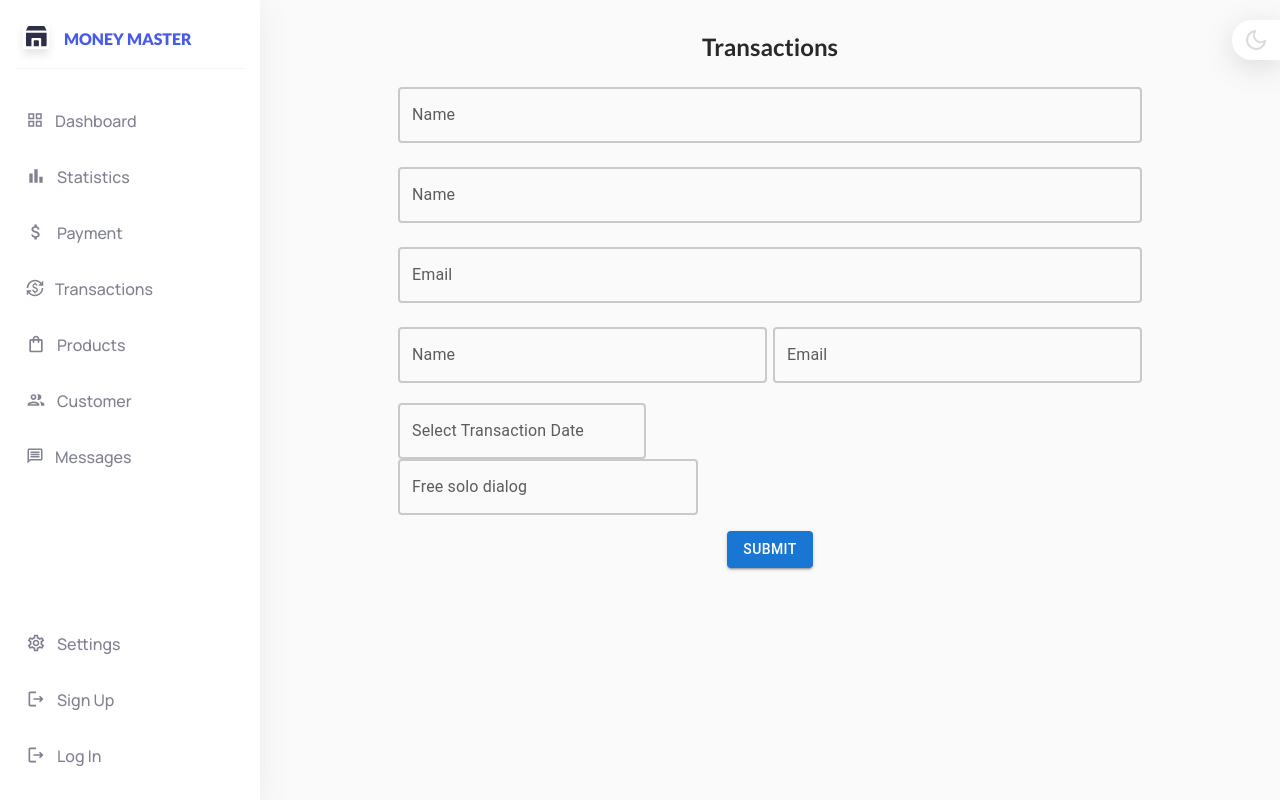
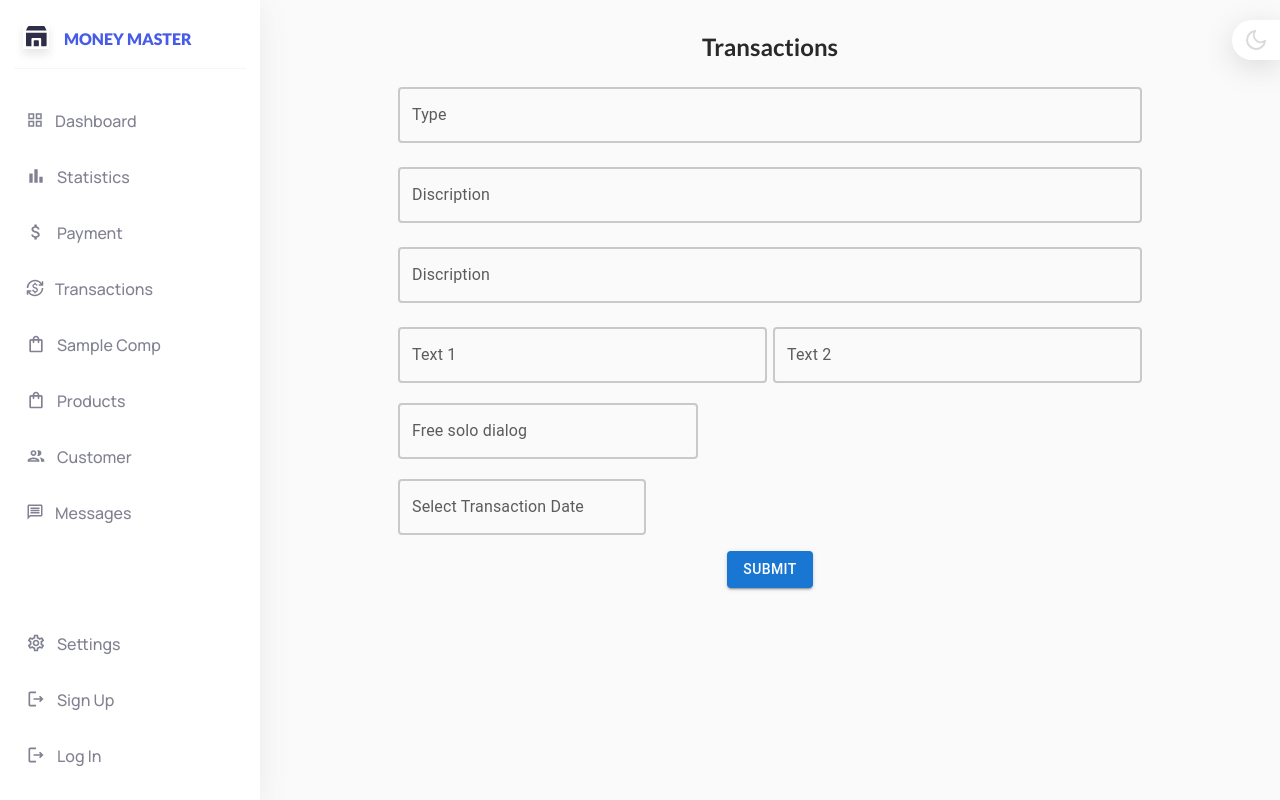
Before and after one commit to dinethdf/Money-Master_Web_wizard_UI, a React (Vite) app: page /transaction in a window 1280 px wide. Built offline with nearby package versions, Linux system fonts and the light colour scheme.

Commit message:
update auto fill section

```diff
--- a/package.json
+++ b/package.json
@@ -14,6 +14,7 @@
     "@emotion/styled": "^11.13.0",
     "@mui/material": "^6.1.1",
     "@mui/x-charts": "^7.17.0",
+    "@mui/x-data-grid": "^7.18.0",
     "@mui/x-date-pickers": "^7.18.0",
     "date-fns": "^3.1.0",
     "dayjs": "^1.11.13",
--- a/src/App.jsx
+++ b/src/App.jsx
@@ -6,7 +6,7 @@ import { BrowserRouter as Router, Routes, Route } from "react-router-dom";
 import MoonIcon from "./assets/icons/moon.svg";
 import SunIcon from "./assets/icons/sun.svg";
 import BaseLayout from "./layout/BaseLayout";
-import { Dashboard, PageNotFound, Statistics, Transaction } from "./screens";
+import { Dashboard, PageNotFound, Statistics, Transaction,SampleComp } from "./screens";
 import Login from "./components/login/LogIn"
 import SignUp from "./components/signUp/SignUp"
 
@@ -35,6 +35,7 @@ function App() {
             <Route path="/" element={<Dashboard />} />
             <Route path="/statistics" element={<Statistics />} />
             <Route path="/transaction" element={<Transaction />} />
+            <Route path="/samplecomp" element={<SampleComp />} />
             <Route path="*" element={<PageNotFound />} />
           </Route>
         </Routes>
--- a/src/components/sidebar/Sidebar.jsx
+++ b/src/components/sidebar/Sidebar.jsx
@@ -92,6 +92,14 @@ const Sidebar = () => {
               </Link>
             </li>
             <li className="menu-item">
+              <Link to="/samplecomp" className="menu-link">
+                <span className="menu-link-icon">
+                  <MdOutlineShoppingBag size={20} />
+                </span>
+                <span className="menu-link-text">Sample Comp</span>
+              </Link>
+            </li>
+            <li className="menu-item">
               <Link to="/" className="menu-link">
                 <span className="menu-link-icon">
                   <MdOutlineShoppingBag size={20} />
--- a/src/components/dashboard/transactionForm/TransactionForm.jsx
+++ b/src/components/transactionForm/TransactionForm.jsx
@@ -1,7 +1,7 @@
 import { MdOutlineMenu } from "react-icons/md";
 import "./TransactionForm.scss";
 import { useContext, useEffect, useRef, useState } from "react";
-import { SidebarContext } from "../../../context/SidebarContext";
+import { SidebarContext } from "../../context/SidebarContext";
 
 import "react-date-range/dist/styles.css";
 import "react-date-range/dist/theme/default.css";
@@ -16,7 +16,7 @@ import { DemoContainer, DemoItem } from '@mui/x-date-pickers/internals/demo';
 import { AdapterDayjs } from '@mui/x-date-pickers/AdapterDayjs';
 import { LocalizationProvider } from '@mui/x-date-pickers/LocalizationProvider';
 import { DatePicker } from '@mui/x-date-pickers/DatePicker';
-import AutoFill from "../../../common/autoFill/AutoFill";
+import AutoFill from "../../common/autoFill/AutoFill";
 
 
 
@@ -52,21 +52,21 @@ const TransactionForm = () => {
           <div className="form-controller-1">
             <TextField
               className="form1"
-              label="Name"
+              label="Type"
               variant="outlined"
               fullWidth
               margin="normal"
             />
             <TextField
               className="form1"
-              label="Name"
+              label="Discription"
               variant="outlined"
               fullWidth
               margin="normal"
             />
             <TextField
               className="form1"
-              label="Email"
+              label="Discription"
               variant="outlined"
               fullWidth
               margin="normal"
@@ -75,23 +75,26 @@ const TransactionForm = () => {
             <div className="form-Elements">
               <TextField
                 className="form1"
-                label="Name"
+                label="Text 1"
                 variant="outlined"
                 fullWidth
                 margin="normal"
               />
               <TextField
                 className="form1"
-                label="Email"
+                label="Text 2"
                 variant="outlined"
                 fullWidth
                 margin="normal"
               /></div>
 
+             <div className="form-Elements-autoFill">
+              <AutoFill className="form1"/>
+             </div>
             <LocalizationProvider dateAdapter={AdapterDayjs}>
                 <DatePicker label="Select Transaction Date" />
             </LocalizationProvider>
-<AutoFill/>
+
             <Button
               className="submitBtn"
               variant="contained"
--- a/src/components/dashboard/transactionForm/TransactionForm.scss
+++ b/src/components/transactionForm/TransactionForm.scss
@@ -65,6 +65,10 @@
     margin-top: 16px;
   }
 
+  .form-controller-1 .form-Elements-autoFill{
+    margin-bottom: 20px;
+  }
+
 }
 
 // .form-controller-1 .MuiOutlinedInput-root .MuiOutlinedInput-notchedOutline{
--- a/src/screens/index.js
+++ b/src/screens/index.js
@@ -2,3 +2,4 @@ export { default as Dashboard } from "./dashboard/DashboardScreen";
 export { default as PageNotFound } from "./error/PageNotFound";
 export { default as Statistics } from "./statistics/StatisticsScreen";
 export { default as Transaction } from "./transaction/TransactionScreen";
+export { default as SampleComp } from "./sampleComp/SampleCompScreen";
--- /dev/null
+++ b/src/screens/sampleComp/SampleCompScreen.jsx
@@ -0,0 +1,16 @@
+import { AreaCards, AreaCharts, AreaTable, AreaTop } from "../../components";
+
+const SampleCompScreen = () => {
+  return (
+    <div className="content-area">
+      <div>Sample COmp</div>
+
+      <AreaCards />
+      <AreaCharts />
+      <AreaTable />
+
+    </div>
+  );
+};
+
+export default SampleCompScreen;
--- a/src/screens/statistics/StatisticsScreen.jsx
+++ b/src/screens/statistics/StatisticsScreen.jsx
@@ -1,7 +1,7 @@
 import { AreaCards, AreaCharts, AreaTable, AreaTop } from "../../components";
 
 import { BarChart } from '@mui/x-charts/BarChart';
-import TransactionForm from './../../components/dashboard/transactionForm/TransactionForm';
+import TransactionForm from './../../components/transactionForm/TransactionForm';
 
 const Statistics = () => {
   return (
--- a/src/screens/transaction/TransactionScreen.jsx
+++ b/src/screens/transaction/TransactionScreen.jsx
@@ -1,7 +1,7 @@
 import { AreaCards, AreaCharts, AreaTable, AreaTop } from "../../components";
 
 import { BarChart } from '@mui/x-charts/BarChart';
-import TransactionForm from './../../components/dashboard/transactionForm/TransactionForm';
+import TransactionForm from './../../components/transactionForm/TransactionForm';
 
 const Statistics = () => {
   return (
```
Also changed, not shown: src/components/index.js (line endings or trailing spaces), 1 other file (tests, documents, lock files or other folders).
